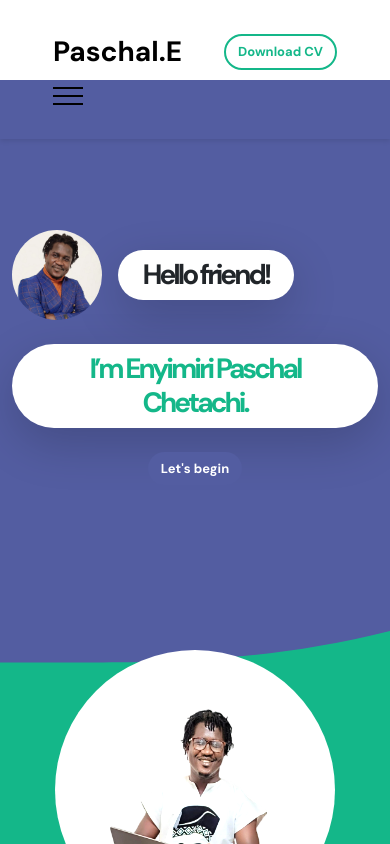
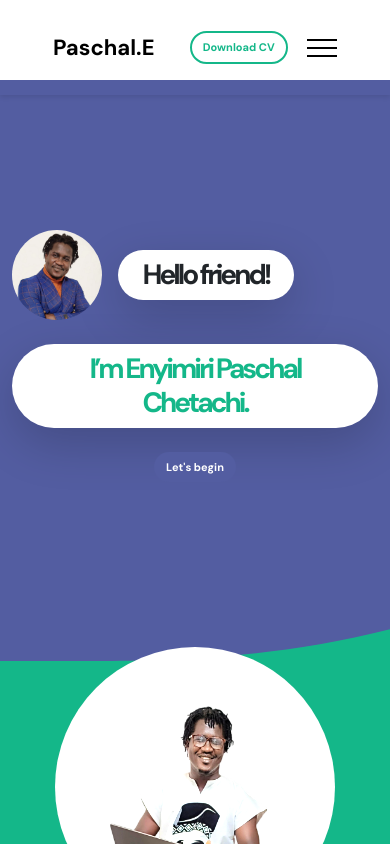
Before and after one commit to qaPaschalE/my-portfolio, a React (Create React App) app: page / in a window 390 px wide. Shown: the top 844 px of the page. Built offline with nearby package versions, Linux system fonts and the light colour scheme.

Commit message:
fix: adjusted mobile px

```diff
--- a/public/css/templatemo-first-portfolio-style.css
+++ b/public/css/templatemo-first-portfolio-style.css
@@ -1151,8 +1151,8 @@ strong {
 
   .custom-btn,
   .navbar .custom-btn {
-    font-size: 13px;
-    padding: 6px 12px;
+    font-size: 11px;
+    padding: 6px 11px;
   }
 
   .navbar-icon {
--- a/src/index.css
+++ b/src/index.css
@@ -470,7 +470,7 @@ nav.is-sticky + main {
   padding: 1rem;
 }
 .navbar-brand {
-  font-size: 28px;
+  font-size: 22px;
   font-weight: var(--font-weight-bold);
   color: var(--dark-color);
 }
```
